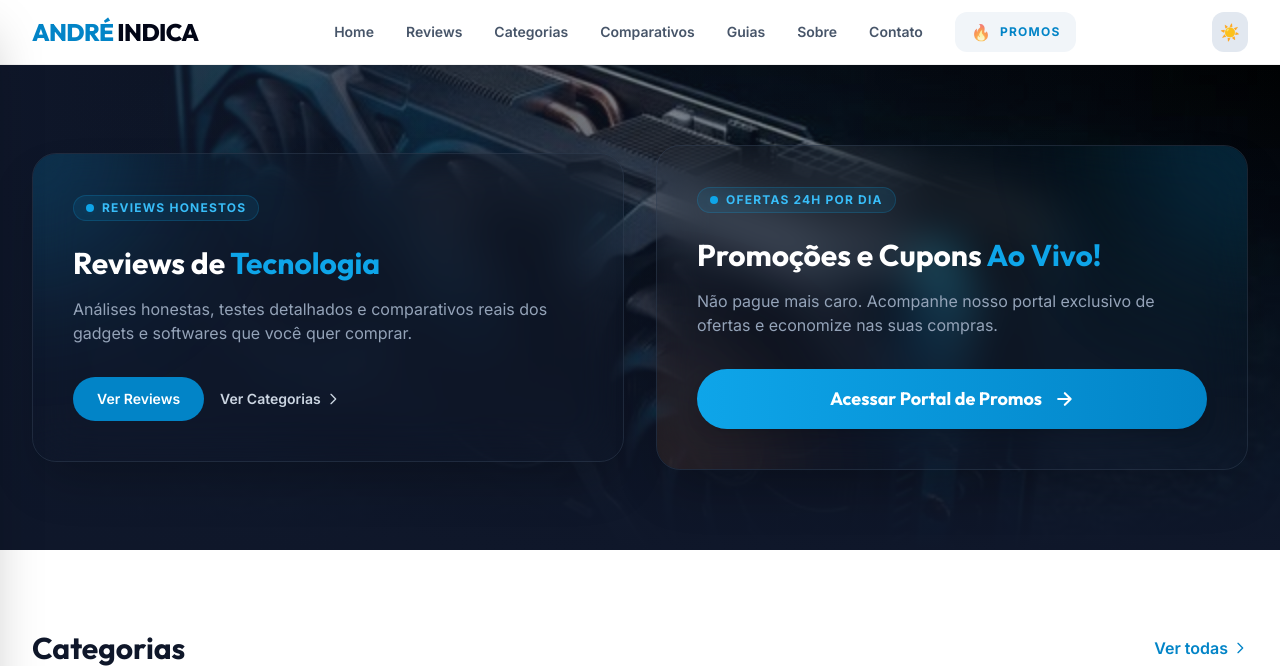
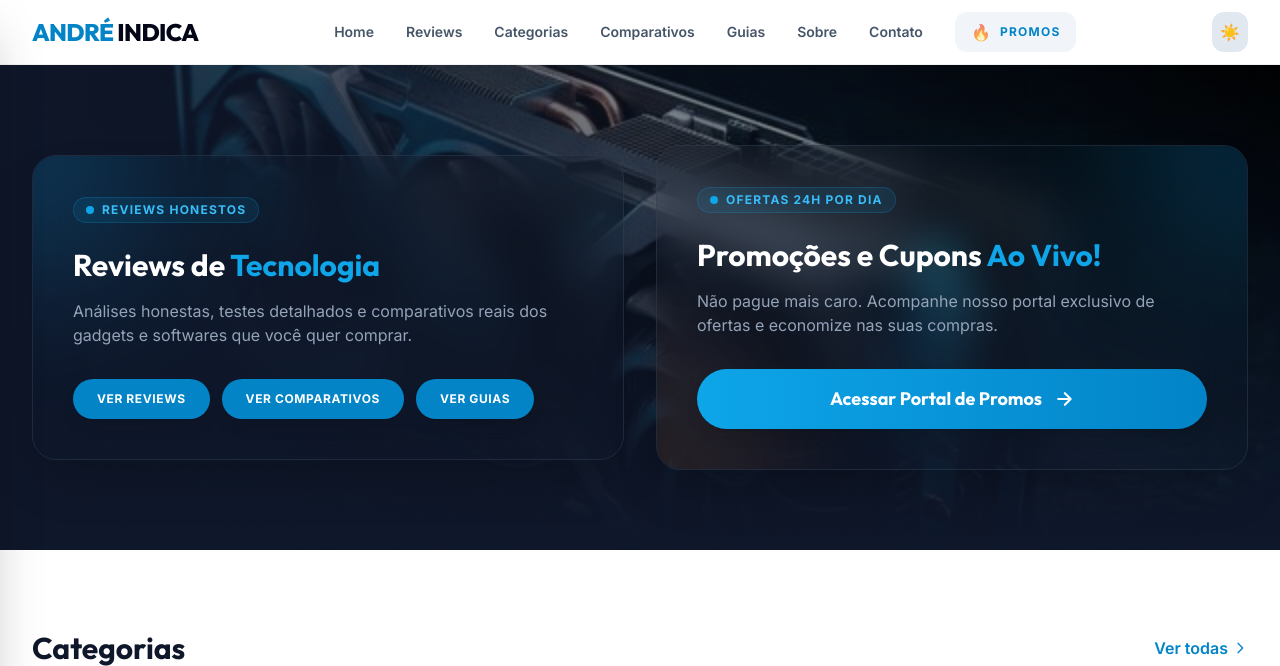
Before and after one commit to andresperes33/blog, a Django app: page / in a window 1280 px wide. Shown: the top 666 px of the page. Run offline with Django 5.2, Linux system fonts and the light colour scheme; data that the repository does not hold is empty; some libraries are stand-ins or nearby versions.

Commit message:
style: standardize hero buttons (Reviews, Comparisons, Guides)

```diff
--- a/templates/reviews/index.html
+++ b/templates/reviews/index.html
@@ -39,17 +39,18 @@
                         Análises honestas, testes detalhados e comparativos reais dos gadgets e softwares que você quer comprar.
                     </p>
 
-                    <div class="flex items-center gap-4">
-                        <a href="#latest"
-                            class="rounded-full bg-primary-600 px-6 py-3 text-sm font-semibold text-white hover:bg-primary-500 transition-all transform hover:scale-105">
+                    <div class="flex flex-wrap gap-3">
+                        <a href="{% url 'reviews:all_reviews' %}"
+                            class="rounded-full bg-primary-600 px-6 py-3 text-xs font-bold text-white hover:bg-primary-500 transition-all transform hover:scale-105 uppercase tracking-wider shadow-lg shadow-primary-900/20">
                             Ver Reviews
                         </a>
-                        <a href="{% url 'reviews:all_categories' %}"
-                            class="text-sm font-semibold text-slate-300 hover:text-white transition-colors flex items-center gap-1">
-                            Ver Categorias
-                            <svg class="h-4 w-4" fill="none" viewBox="0 0 24 24" stroke="currentColor">
-                                <path stroke-linecap="round" stroke-linejoin="round" stroke-width="2" d="M9 5l7 7-7 7" />
-                            </svg>
+                        <a href="{% url 'reviews:comparison_list' %}"
+                            class="rounded-full bg-primary-600 px-6 py-3 text-xs font-bold text-white hover:bg-primary-500 transition-all transform hover:scale-105 uppercase tracking-wider shadow-lg shadow-primary-900/20">
+                            Ver Comparativos
+                        </a>
+                        <a href="{% url 'reviews:guide_list' %}"
+                            class="rounded-full bg-primary-600 px-6 py-3 text-xs font-bold text-white hover:bg-primary-500 transition-all transform hover:scale-105 uppercase tracking-wider shadow-lg shadow-primary-900/20">
+                            Ver Guias
                         </a>
                     </div>
                 </div>
```
